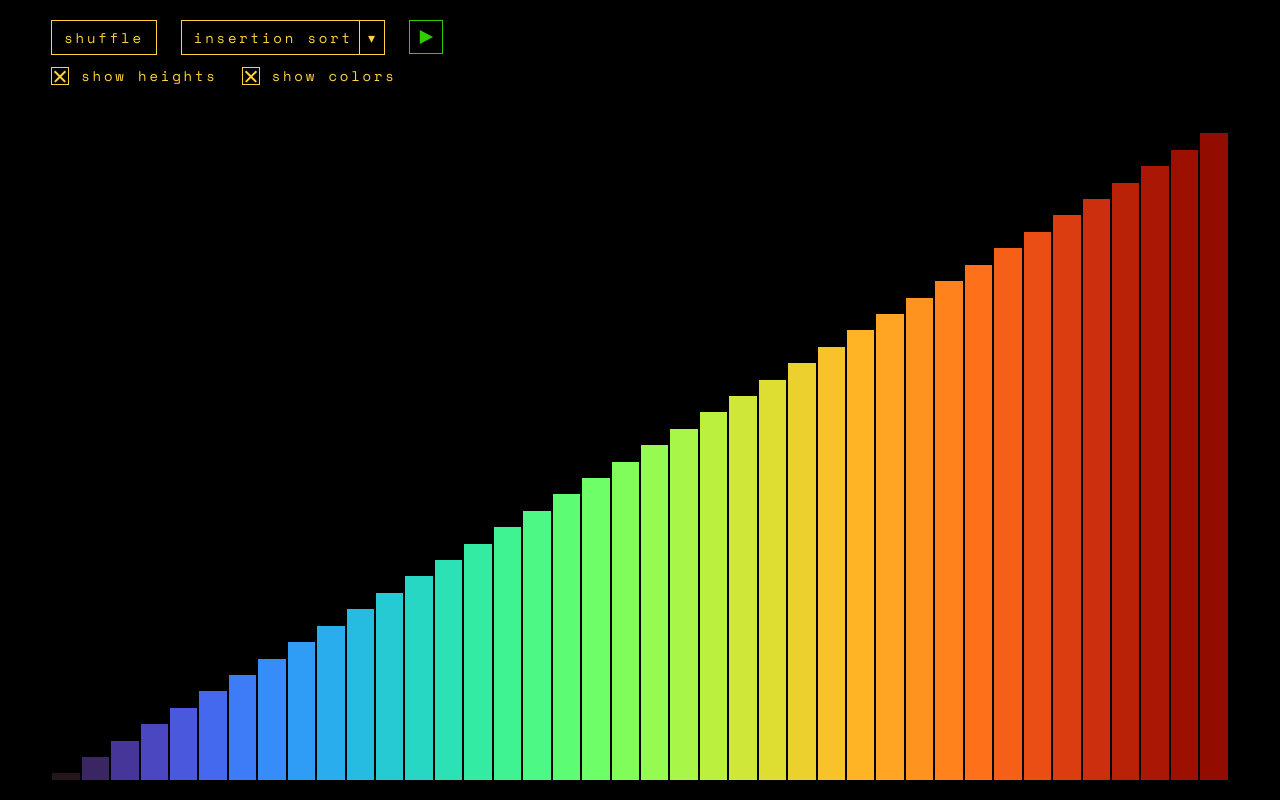
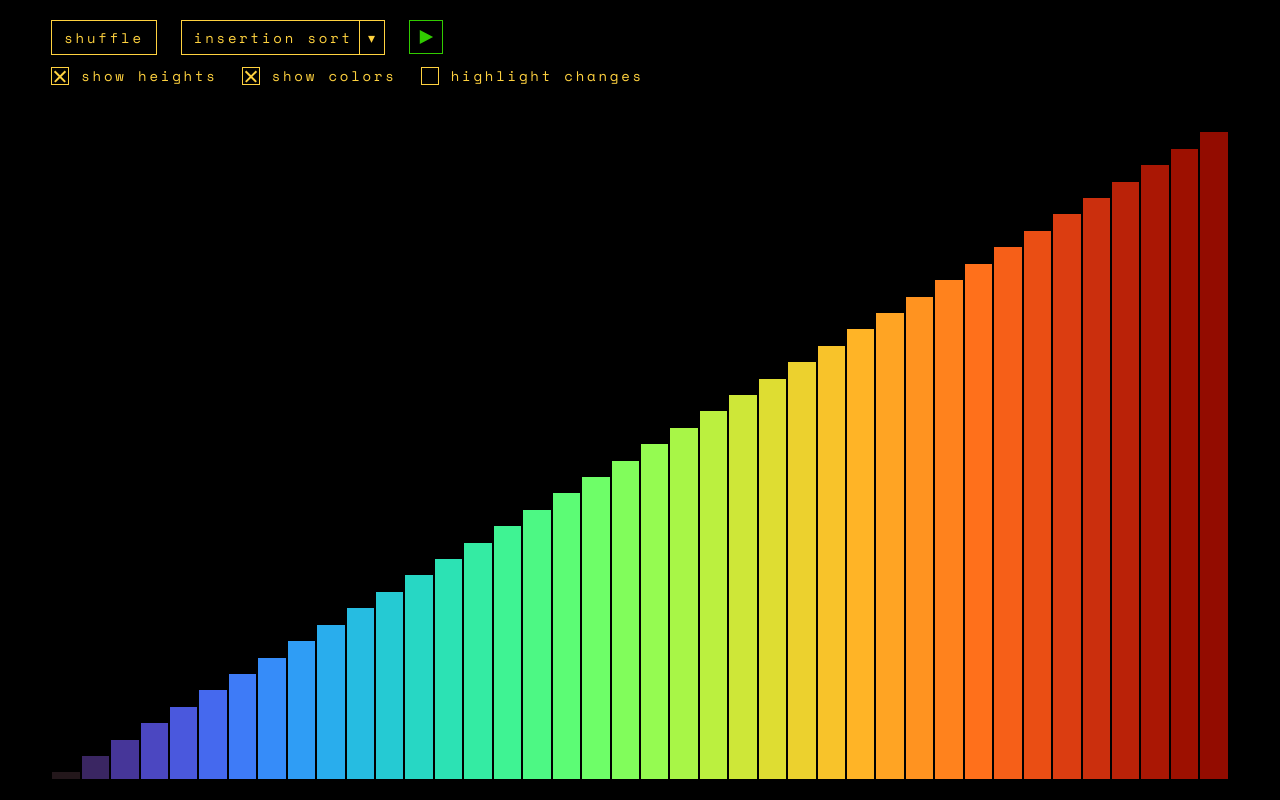
Before and after one commit to tohanian/javascript-sorting-algorithms, a Vue app in the folder sorting-demo/: page / in a window 1280 px wide. Built offline with nearby package versions, Linux system fonts and the light colour scheme.

Commit message:
Add change highlights to visualization

```diff
--- a/sorting-demo/src/components/PlayButton.vue
+++ b/sorting-demo/src/components/PlayButton.vue
@@ -65,7 +65,7 @@ export default {
     },
   },
   watch: {
-    sortInProcess(val) {
+    sortInProcess() {
       select(this.$refs.playButton.querySelector('.js-icon'))
         .transition()
         .duration(this.animationDuration)
--- a/sorting-demo/src/components/SortOptions.vue
+++ b/sorting-demo/src/components/SortOptions.vue
@@ -30,6 +30,9 @@
       </div>
       <div class="ui-item">
         <Checkbox text="Show colors" :value="showColorScale" @click="$emit('showColorScale')" />
+      </div>
+      <div class="ui-item">
+        <Checkbox text="Highlight changes" :value="showChanges" @click="$emit('showChanges')" />
       </div>
     </div>
   </div>
@@ -67,6 +70,10 @@ export default {
       type: Boolean,
       default: false,
     },
+    showChanges: {
+      type: Boolean,
+      default: false,
+    },
   },
 };
 </script>
--- a/sorting-demo/src/components/SortVis.vue
+++ b/sorting-demo/src/components/SortVis.vue
@@ -7,6 +7,7 @@
       :style="{
         height: `${showHeights ? item.height : '100'}%`,
         background: getItemColor(item),
+        border: `1px solid ${getItemBorderColor(item)}`
       }"
     />
   </div>
@@ -28,15 +29,27 @@ export default {
       type: Boolean,
       default: true,
     },
+    showChanges: {
+      type: Boolean,
+      default: false,
+    },
   },
   methods: {
     getItemColor(item) {
-      // if (item.flag === 'insertItem') {
-      //   return '#ff00cc';
-      // } else if (item.flag === 'lastInserted') {
-      //   return 'white';
-      // }
-      return this.showColorScale ? item.colorScale : '#EE4266';
+      const baseColor = this.showColorScale ? item.colorScale : '#EE4266';
+      if (this.showChanges && item.flag === 'insertItem') {
+        return 'white';
+      }
+      return baseColor;
+    },
+    getItemBorderColor(item) {
+      let borderColor = 'black';
+      if (this.showChanges) {
+        if (item.flag === 'insertItem' || item.flag === 'lastInserted') {
+          borderColor = 'white';
+        }
+      }
+      return borderColor;
     },
   },
 };
@@ -50,7 +63,7 @@ export default {
   align-items: flex-end;
   .sort-item {
     flex-basis: 100%;
-    margin: 0 1px;
+    transition: background-color 1.1s ease-out;
   }
 }
 </style>
--- a/sorting-demo/src/views/Home.vue
+++ b/sorting-demo/src/views/Home.vue
@@ -7,11 +7,13 @@
         :sortTypeItems="sortTypeItems"
         :sortType="sortType"
         :sortInProcess="sortInProcess"
+        :showChanges="showChanges"
         @shuffle="onShuffle"
         @showHeights="onShowHeights"
         @showColorScale="onShowColorScale"
         @sortTypeSelect="onSortTypeSelect"
         @playButtonClick="onPlayButtonClick"
+        @showChanges="onShowChanges"
       />
     </div>
     <div class="sorting-vis-wrapper">
@@ -19,6 +21,7 @@
         :collection="collection"
         :showHeights="showHeights"
         :showColorScale="showColorScale"
+        :showChanges="showChanges"
       />
     </div>
   </div>
@@ -48,7 +51,8 @@ export default {
       numOfElements: 40,
       showHeights: true,
       showColorScale: true,
-      sortSpeed: 1,
+      sortSpeed: 200,
+      showChanges: false,
 
       // Sort states
       sortInProcess: false,
@@ -171,7 +175,13 @@ export default {
                   this.outerLoopIndex = i;
                   insertionSortOuterLoop(i);
                 } else {
-                  this.onSortComplete();
+                  setTimeout(() => {
+                    this.collection = this.collection.map(item => ({
+                      ...item,
+                      flag: 'none',
+                    }));
+                    this.onSortComplete();
+                  }, this.sortSpeed);
                 }
               }
             }, this.sortSpeed);
@@ -192,6 +202,9 @@ export default {
       this.innerLoopIndex = undefined;
       clearTimeout(this.outerLoopTimeout);
       clearTimeout(this.innerLoopTimeout);
+    },
+    onShowChanges() {
+      this.showChanges = !this.showChanges;
     },
   },
 };
```
